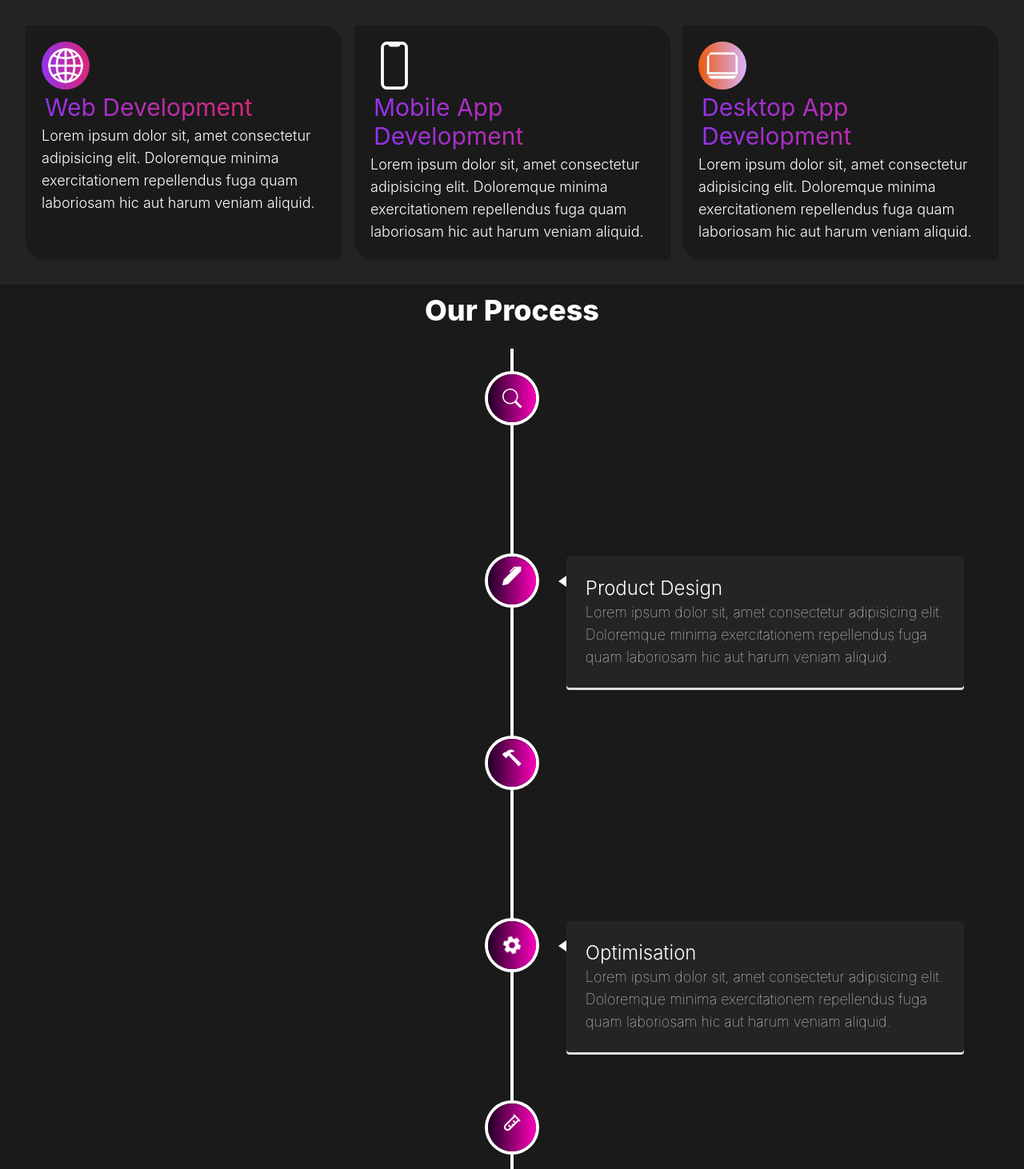
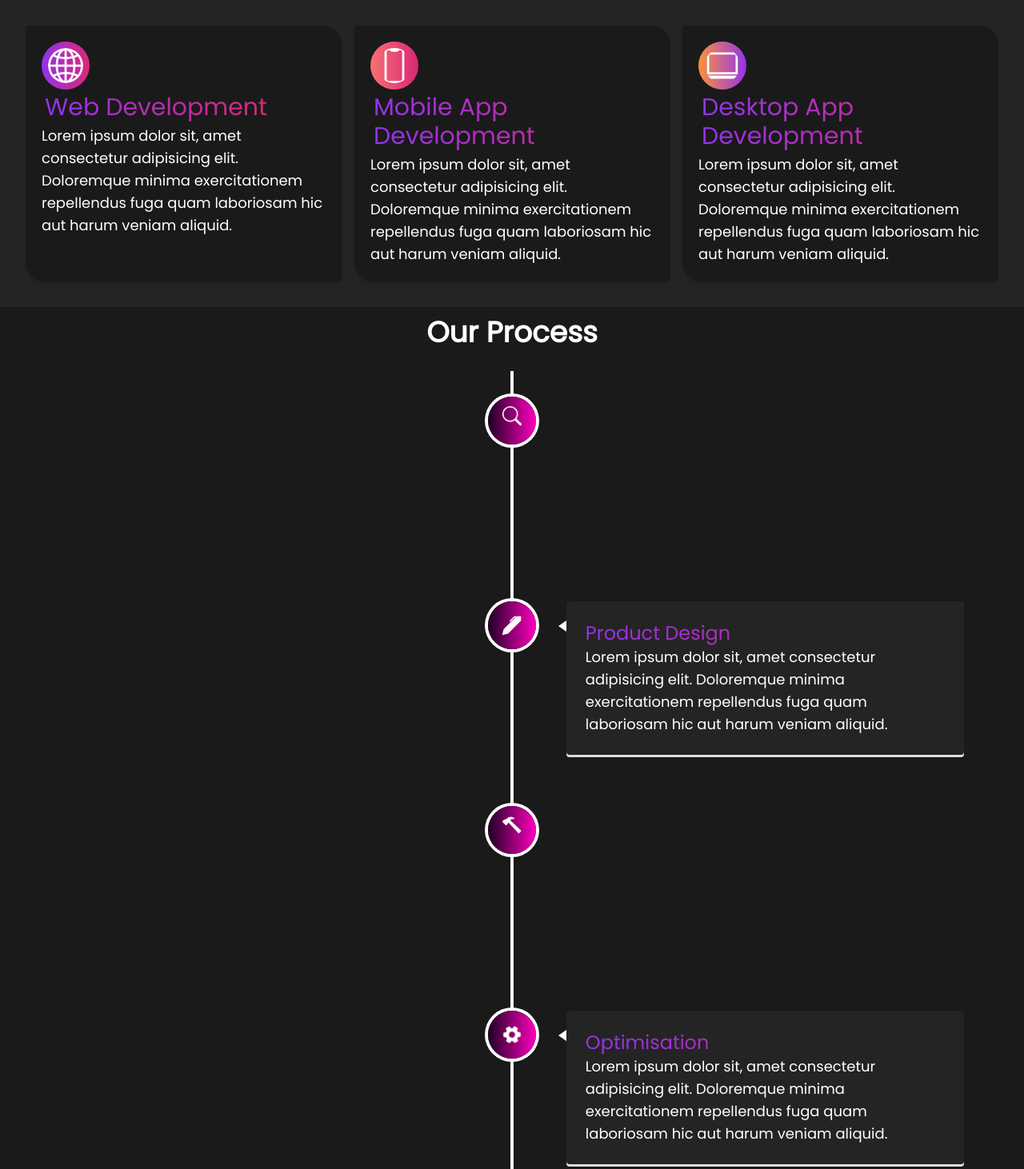
Before and after one commit to SolomonYakubu/athena-dev-team, a Next.js app: page / in a window 1280 px wide. Shown: the part 868-2330 px from the top of the page at 80% size. Built offline with nearby package versions, Linux system fonts and the light colour scheme.

Commit message:
fixed eslint bug

```diff
--- a/pages/_app.tsx
+++ b/pages/_app.tsx
@@ -1,14 +1,18 @@
-import '../styles/globals.css'
-import type { AppProps } from 'next/app'
-import Head from 'next/head'
+import "../styles/globals.css";
+import type { AppProps } from "next/app";
+import Head from "next/head";
 function MyApp({ Component, pageProps }: AppProps) {
-  return (<>
-  <Head>
-    <style>
-      @import url('https://fonts.googleapis.com/css2?family=Orbitron&display=swap')
-    </style>
-  </Head>
-  <Component {...pageProps} /></>)
+  return (
+    <>
+      <Head>
+        <style>
+          @import
+          url(&quot;https://fonts.googleapis.com/css2?family=Orbitron&family=Poppins&display=swap)
+        </style>
+      </Head>
+      <Component {...pageProps} />
+    </>
+  );
 }
 
-export default MyApp
+export default MyApp;
--- a/pages/index.tsx
+++ b/pages/index.tsx
@@ -40,7 +40,12 @@ const Home: NextPage = () => {
     {
       title: "Mobile App Development",
       desc: "Lorem ipsum dolor sit, amet consectetur adipisicing elit. Doloremque minima exercitationem repellendus fuga quam laboriosam hic aut harum veniam aliquid.",
-      icon: <IoPhonePortraitOutline size={60} className="text-white" />,
+      icon: (
+        <IoPhonePortraitOutline
+          size={60}
+          className="text-white bg-gradient-to-r from-red-400 to-pink-600 p-2 rounded-full"
+        />
+      ),
     },
     {
       title: "Desktop App Development",
@@ -48,7 +53,7 @@ const Home: NextPage = () => {
       icon: (
         <BsLaptop
           size={60}
-          className="text-white bg-gradient-to-r from-orange-600 to-purple-300 p-2 rounded-full"
+          className="text-white bg-gradient-to-r from-orange-400 to-purple-600 p-2 rounded-full"
         />
       ),
     },
@@ -57,12 +62,12 @@ const Home: NextPage = () => {
     {
       title: "Research",
       desc: "Lorem ipsum dolor sit, amet consectetur adipisicing elit. Doloremque minima exercitationem repellendus fuga quam laboriosam hic aut harum veniam aliquid.",
-      icon: <BsSearch size={100} className="text-white animate-pulse" />,
+      icon: <BsSearch size={100} className="text-white animate-bounce" />,
     },
     {
       title: "Product Design",
       desc: "Lorem ipsum dolor sit, amet consectetur adipisicing elit. Doloremque minima exercitationem repellendus fuga quam laboriosam hic aut harum veniam aliquid.",
-      icon: <BsFillPenFill size={60} className="text-white animate-bounce" />,
+      icon: <BsFillPenFill size={60} className="text-white animate-pulse" />,
     },
     {
       title: "Implementation",
@@ -77,7 +82,7 @@ const Home: NextPage = () => {
     {
       title: "Testing",
       desc: "Lorem ipsum dolor sit, amet consectetur adipisicing elit. Doloremque minima exercitationem repellendus fuga quam laboriosam hic aut harum veniam aliquid.",
-      icon: <BiTestTube size={60} className="text-white animate-bounce" />,
+      icon: <BiTestTube size={60} className="text-white animate-pulse" />,
     },
     {
       title: "Deployment and Monitoring",
@@ -181,7 +186,9 @@ const Home: NextPage = () => {
                 }}
                 icon={item.icon}
               >
-                <h3 className="text-2xl text-white font-light">{item.title}</h3>
+                <h3 className="text-2xl  text-transparent bg-clip-text bg-gradient-to-r from-purple-600 to-pink-600">
+                  {item.title}
+                </h3>
 
                 <h4 className="font-thin text-white text-lg">{item.desc}</h4>
               </VerticalTimelineElement>
--- a/styles/globals.css
+++ b/styles/globals.css
@@ -1,13 +1,12 @@
 @tailwind base;
 @tailwind components;
 @tailwind utilities;
-@import url('https://fonts.googleapis.com/css2?family=Orbitron&display=swap');
+
 html,
 body {
   padding: 0;
   margin: 0;
-  font-family: -apple-system, BlinkMacSystemFont, Segoe UI, Roboto, Oxygen,
-    Ubuntu, Cantarell, Fira Sans, Droid Sans, Helvetica Neue, sans-serif;
+  font-family: Poppins
 }
 
 a {
```
